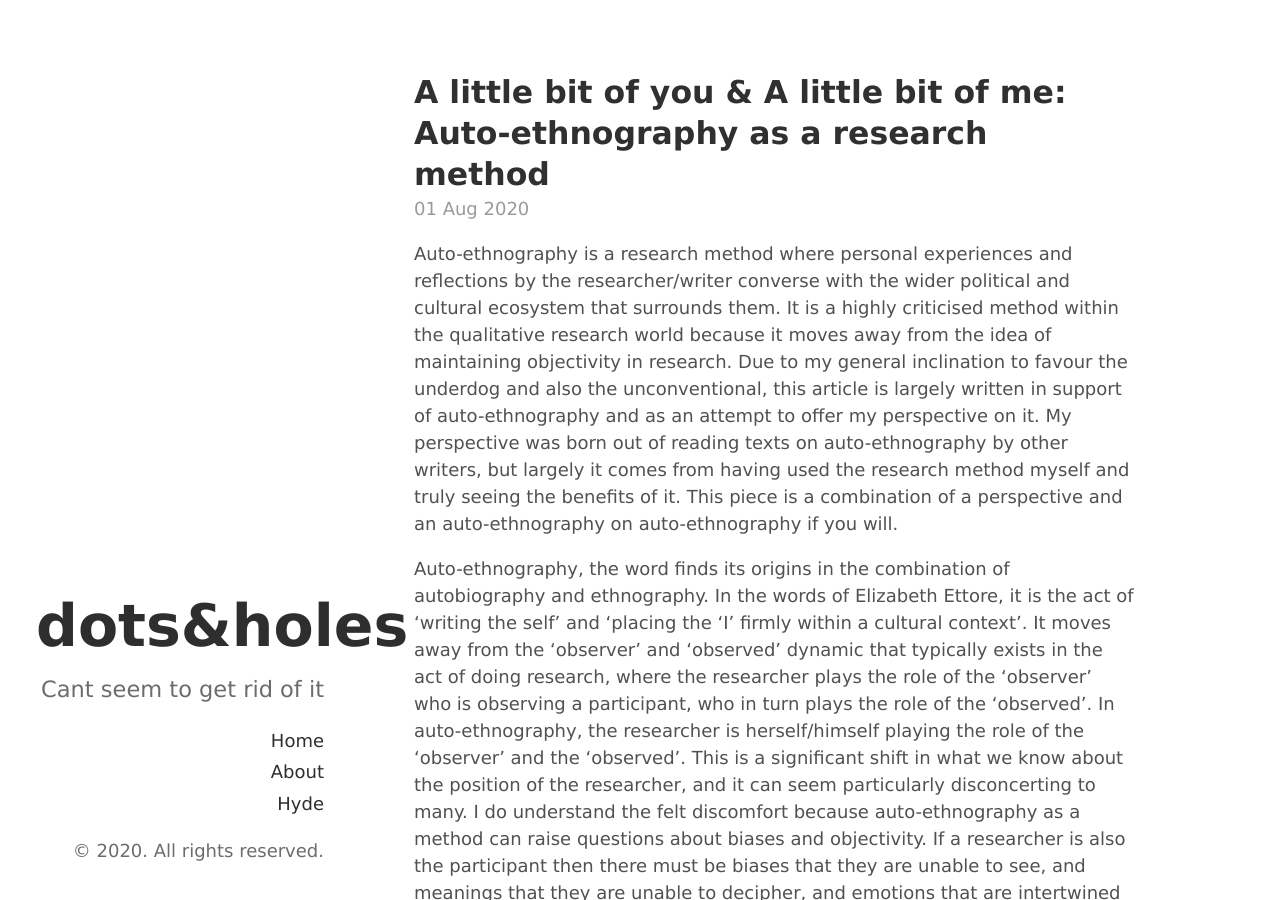
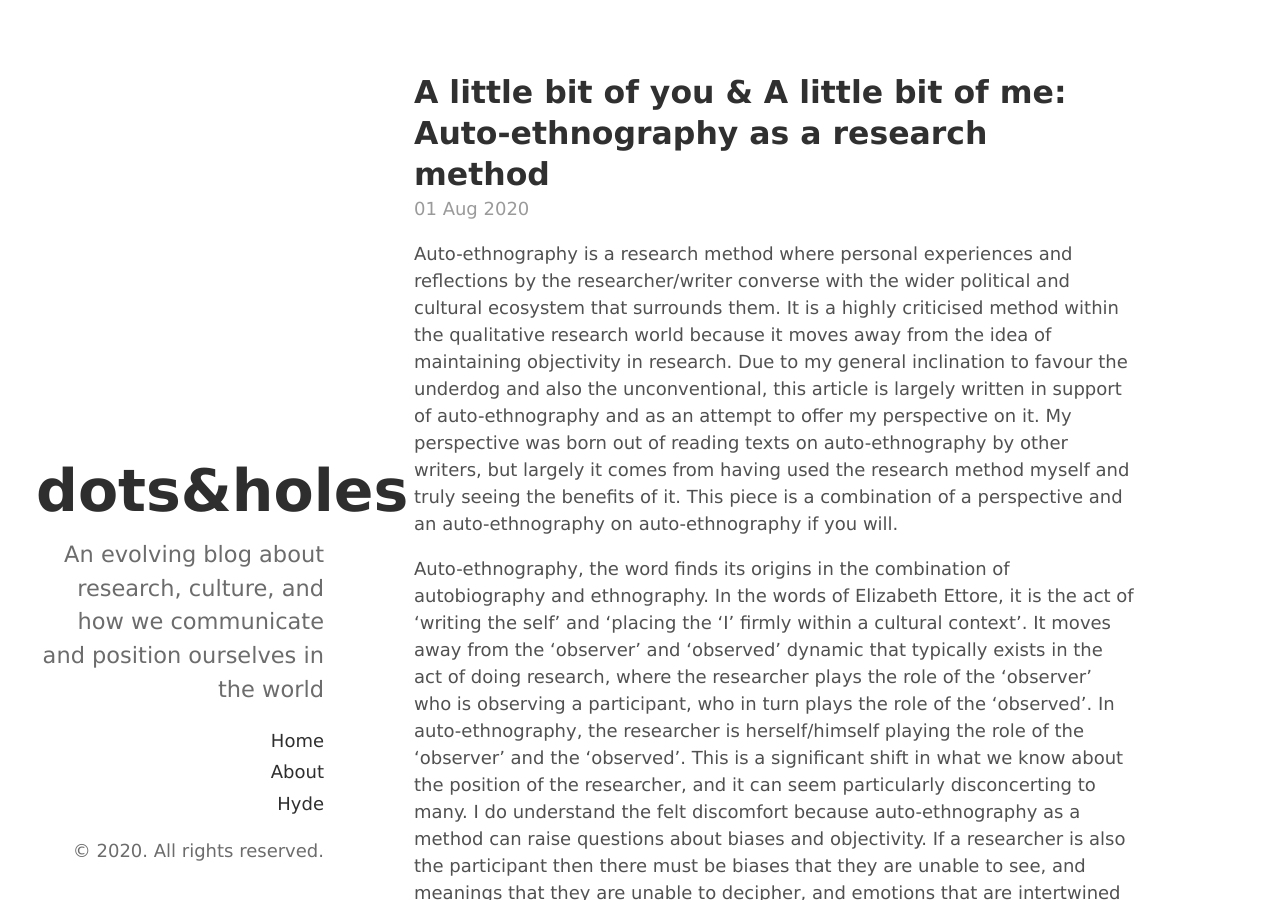
Before and after one commit to dotsandholes/dotsandholes.github.io, a Jekyll site: the page built from index.html, in a window 1280 px wide and 900 px high. Built offline with Jekyll 4.4.1, drawn with Linux system fonts in a browser that asks for light colours; the list of posts is cut into pages by our own code.

Commit message:
Update _config.yml

```diff
--- a/_config.yml
+++ b/_config.yml
@@ -10,7 +10,7 @@ permalink:        pretty
 # Setup
 title:            dots&holes
 tagline:          'A blog'
-description:      'Cant seem to get rid of it'
+description:      'An evolving blog about research, culture, and how we communicate and position ourselves in the world'
 url:
 baseurl:          'https://dotsandholes.github.io/'
 author:
```
